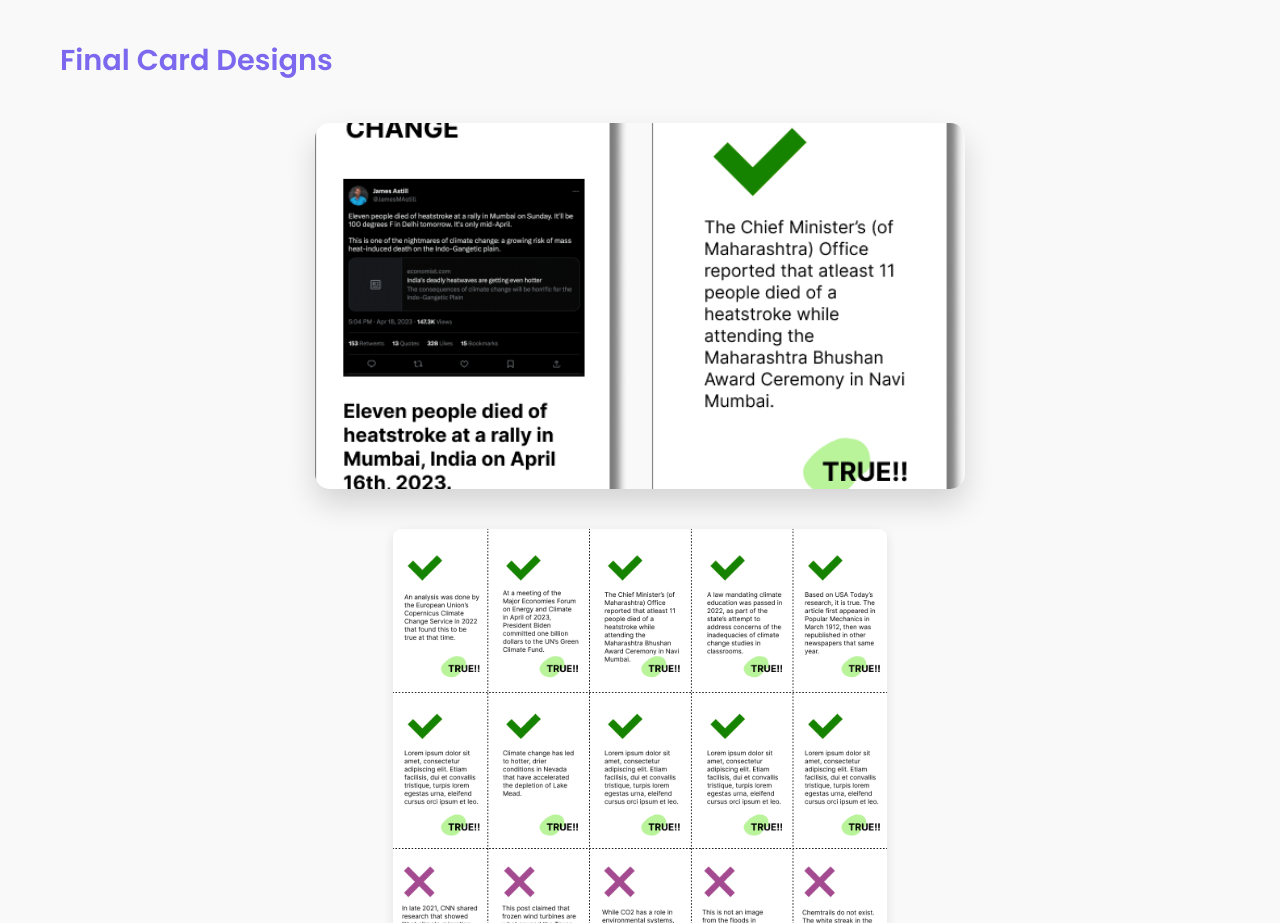
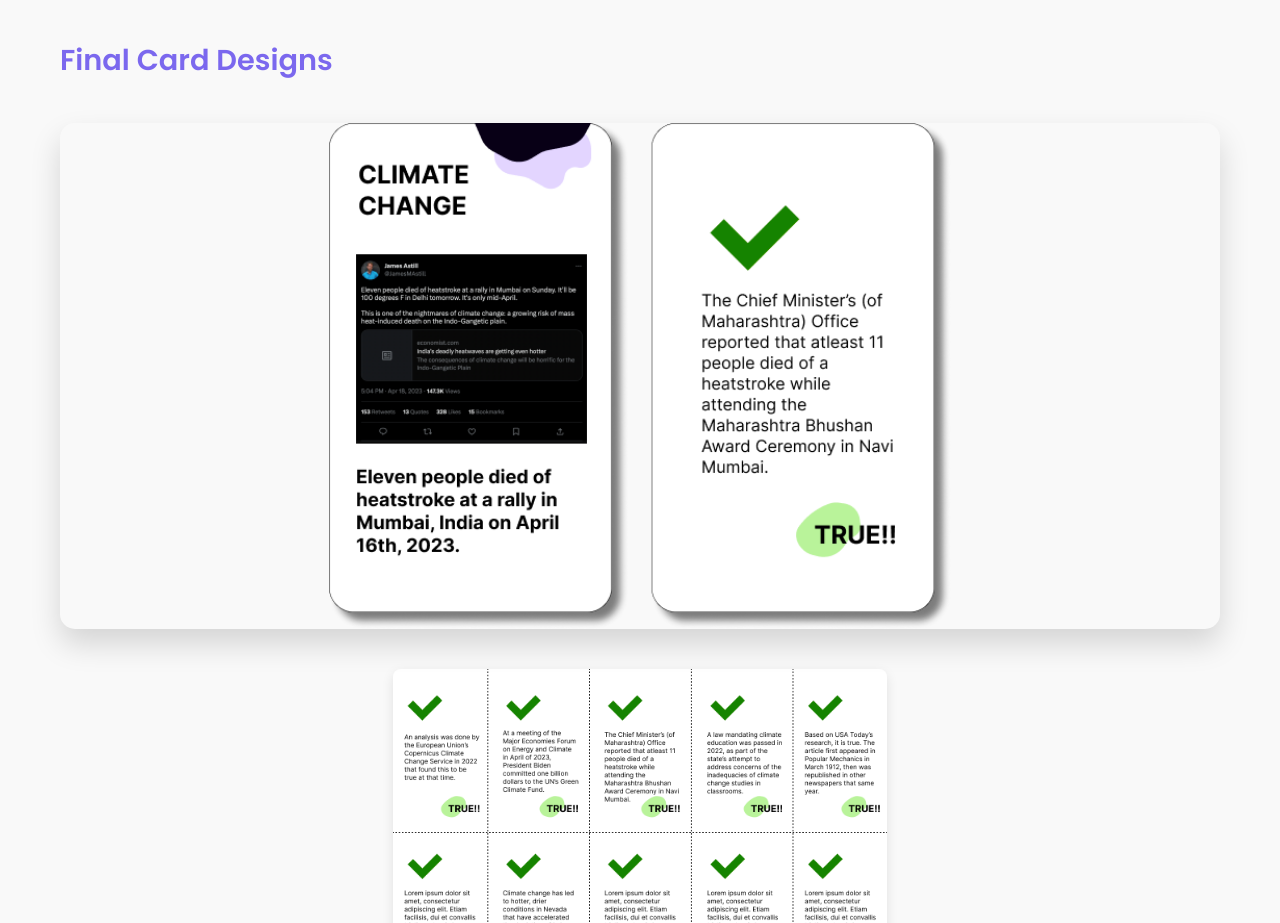
Before and after one commit to milk-droid/misinfo-madness, a plain HTML site: page index.html in a window 1280 px wide. Shown: the part 10360-11283 px from the top of the page. Drawn offline with Linux system fonts and the light colour scheme.

Commit message:
Update index.html

```diff
--- a/index.html
+++ b/index.html
@@ -2298,8 +2298,8 @@ section.alt {
 <div style="margin: 60px 0;">
     <h3 class="subheading">Final Card Designs</h3>
 
-   <div class="img-container" style="transform: rotate(0); display: flex; justify-content: center; align-items: center; overflow: hidden; max-width: 650px; margin: 40px auto;">
-    <img src="final-cards.png" alt="Final card designs showing true and false examples" style="width: 100%; height: auto; object-fit: cover;">
+   <div class="img-container" style="transform: rotate(0); display: flex; justify-content: center; align-items: center; overflow: hidden; max-width: 100%; margin: 40px auto;">
+    <img src="final-cards.png" alt="Final card designs showing true and false examples" style="width: 100%; max-width: 900px; height: auto; object-fit: contain;">
 </div>
 
             <center> <img src="card-set.png" alt="Climate Facts Grid" style="max-width: 80%; max-height: 80vh; height: auto; width: auto; border-radius: 8px; box-shadow: 0 4px 12px rgba(0, 0, 0, 0.1);">
```
